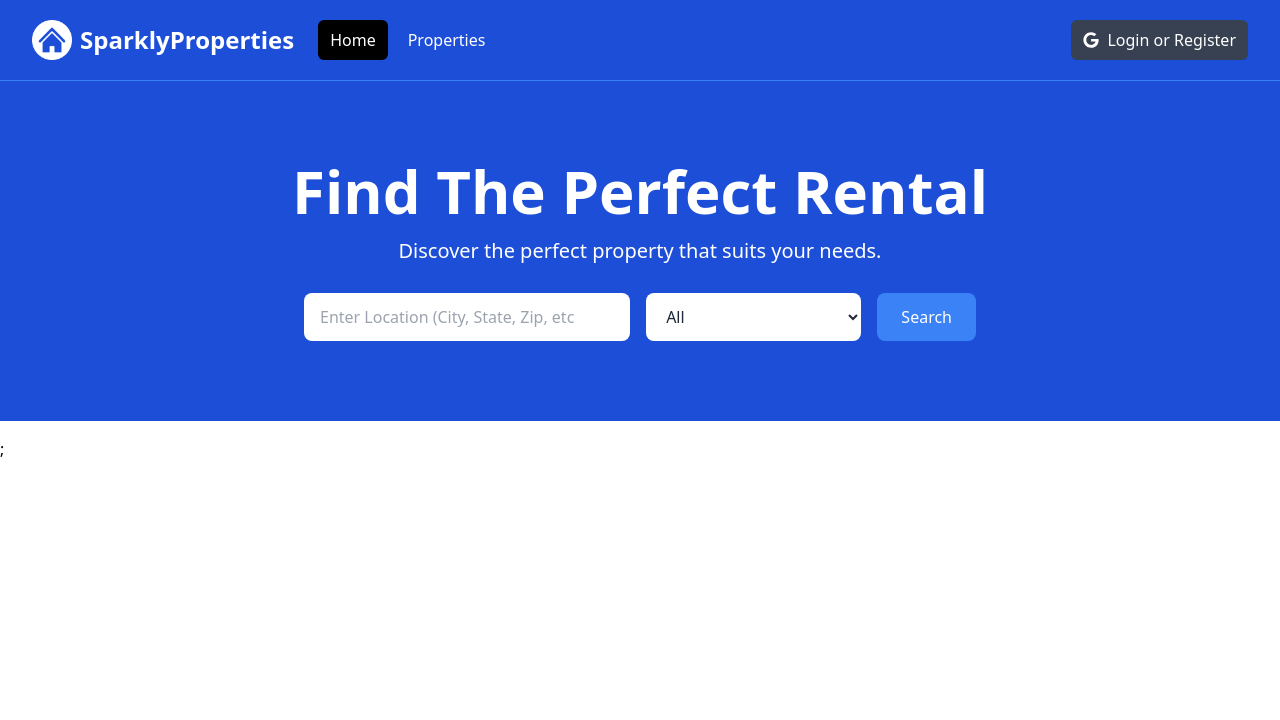
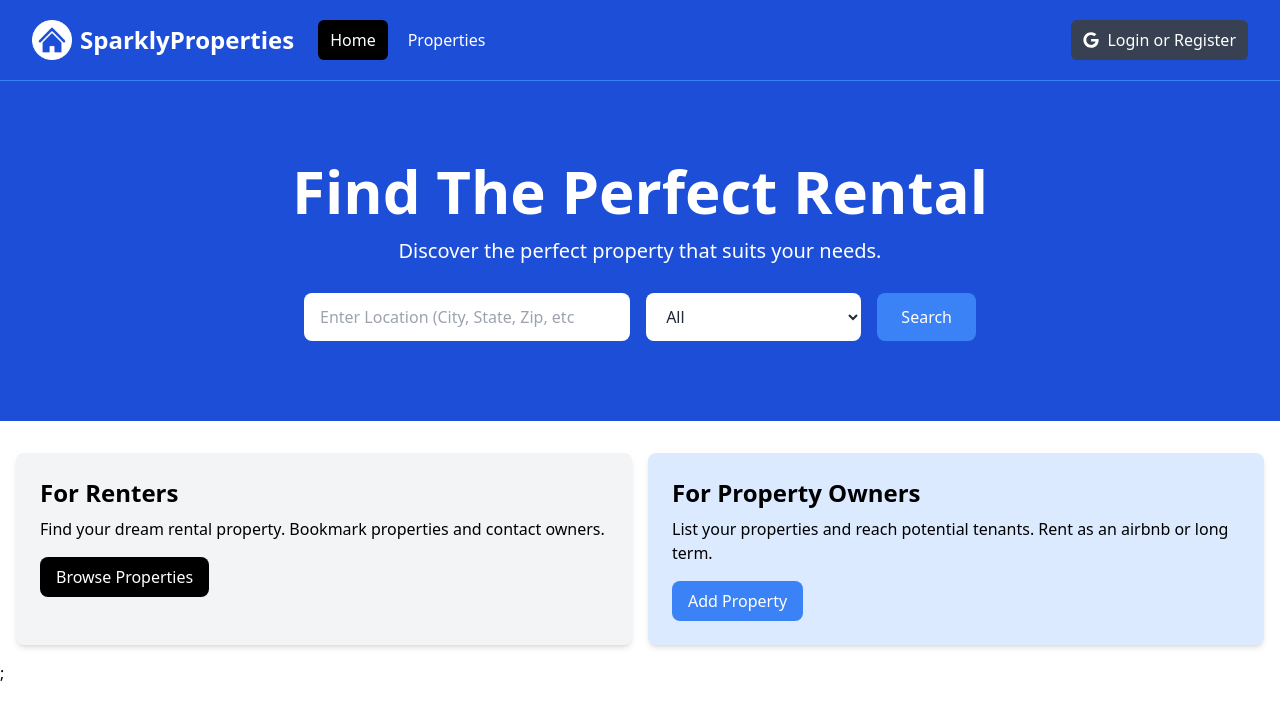
Before and after one commit to BeckiWordsworth/sparkly-property-website, a Next.js app: page / in a window 1280 px wide. Shown: the top 720 px of the page. Built offline with nearby package versions, Linux system fonts and the light colour scheme.

Commit message:
Cretaing the structure for the Info boxes on the main page

```diff
--- a/app/page.jsx
+++ b/app/page.jsx
@@ -1,9 +1,11 @@
 import Hero from "@/components/Hero";
+import InfoBoxes from "@/components/InfoBoxes";
 
 const HomePage = () => {
   return (
     <>
       <Hero />
+      <InfoBoxes />
     </>
   );
 };
--- /dev/null
+++ b/components/InfoBoxes.jsx
@@ -0,0 +1,36 @@
+import React from "react";
+
+const InfoBoxes = () => {
+  return (
+    <section>
+      <div className="container-xl lg:container m-auto">
+        <div className="grid grid-cols-1 md:grid-cols-2 gap-4 p-4 rounded-lg">
+          <div className="bg-gray-100 p-6 rounded-lg shadow-md">
+            <h2 className="text-2xl font-bold">For Renters</h2>
+            <p className="mt-2 mb-4">Find your dream rental property. Bookmark properties and contact owners.</p>
+            <a
+              href="/properties.html"
+              className="inline-block bg-black text-white rounded-lg px-4 py-2 hover:bg-gray-700"
+            >
+              Browse Properties
+            </a>
+          </div>
+          <div className="bg-blue-100 p-6 rounded-lg shadow-md">
+            <h2 className="text-2xl font-bold">For Property Owners</h2>
+            <p className="mt-2 mb-4">
+              List your properties and reach potential tenants. Rent as an airbnb or long term.
+            </p>
+            <a
+              href="/add-property.html"
+              className="inline-block bg-blue-500 text-white rounded-lg px-4 py-2 hover:bg-blue-600"
+            >
+              Add Property
+            </a>
+          </div>
+        </div>
+      </div>
+    </section>
+  );
+};
+
+export default InfoBoxes;
```
